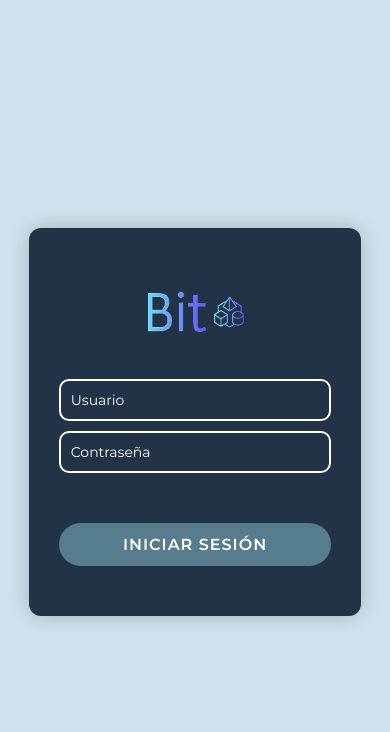
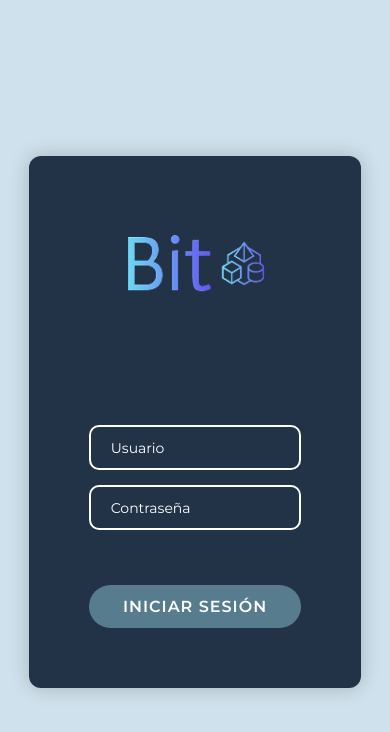
Before and after one commit to Derck23/Generador-Horarios, a React (Vite) app: page / in a window 390 px wide. Shown: the top 732 px of the page. Built offline with nearby package versions, Linux system fonts and the light colour scheme.

Commit message:
Formulario de grupos

```diff
--- a/src/Components/Modal/RegistrarGrupo.jsx
+++ b/src/Components/Modal/RegistrarGrupo.jsx
@@ -6,13 +6,13 @@ const niveles = [
   { value: '', label: 'Selecciona un nivel' },
   { value: 'Primaria', label: 'Primaria' },
   { value: 'Secundaria', label: 'Secundaria' },
-  { value: 'Prepa', label: 'Prepa' }
+  { value: 'Preparatoria', label: 'Prepa' }
 ];
 
 const gradosPorNivel = {
   Primaria: ['1ro', '2do', '3ro', '4to', '5to', '6to'],
   Secundaria: ['1ro', '2do', '3ro'],
-  Prepa: ['1ro', '2do', '3ro', '4to', '5to', '6to']
+  Prepa: ['1sem', '2sem', '3sem', '4sem', '5sem', '6sem']
 };
 
 const RegistrarGrupo = ({ onClose, onGrupoAgregado }) => {
--- a/src/styles/home.css
+++ b/src/styles/home.css
@@ -35,7 +35,6 @@
   flex-direction: column;
   gap: 16px;
   width: 100%;
-  max-width: auto;
   margin-top: 10px;
 }
 
--- a/src/styles/login.css
+++ b/src/styles/login.css
@@ -164,66 +164,33 @@
 }
 
 @media (max-width: 480px) {
-  .login-card {
-    width: 100%;
-    height: auto;
-    flex-direction: column;
-    padding: 0px !important;
-    min-width: 0 !important;
-    max-width: 100% !important;
-    font-size: 14px !important;
+  .homeadmin-main {
+    padding: 30px 15px;
   }
 
-  .login-left, .login-right {
-    position: static !important;
-    transform: none !important;
-    width: 100% !important;
-    text-align: center;
-    flex: 1 1 100%;
-    padding: 50px 0px !important;
-  }
-
-  .login-right {
-    display: none !important;
-  }
-
-  .login-logo {
-    width: 120px;
+  .homeadmin-bienvenido {
+    font-size: 1.6rem;
+    letter-spacing: 0.2em;
     margin-bottom: 20px;
   }
 
-  .login-form-wrapper {
-    width: 100%;
-    display: flex;
-    justify-content: center;
+  .homeadmin-nombre {
+    font-size: 1.2rem;
+    margin-bottom: 30px;
   }
 
-  .login-form {
-    padding: 0 10px;
-    gap: 10px;
-    max-width: 100%;
+  .homeadmin-btn-group {
+    flex-direction: column;
+    gap: 12px;
     width: 100%;
   }
 
-  .login-form input {
-    width: 100% !important;
-    min-width: unset !important;
-    max-width: 100% !important;
-    padding: 10px !important;
-    font-size: 14px !important;
-  }
-
-  .login-form button {
-    width: 100% !important;
-    min-width: unset !important;
-    max-width: 100% !important;
-  }
-
-  .register-text {
-    margin-top: 30px;
-    font-size: 13px;
+  .homeadmin-btn {
+    font-size: 1rem;
+    padding: 12px;
   }
 }
+
 
 @media (max-width: 768px) {
   .login-card {
```
